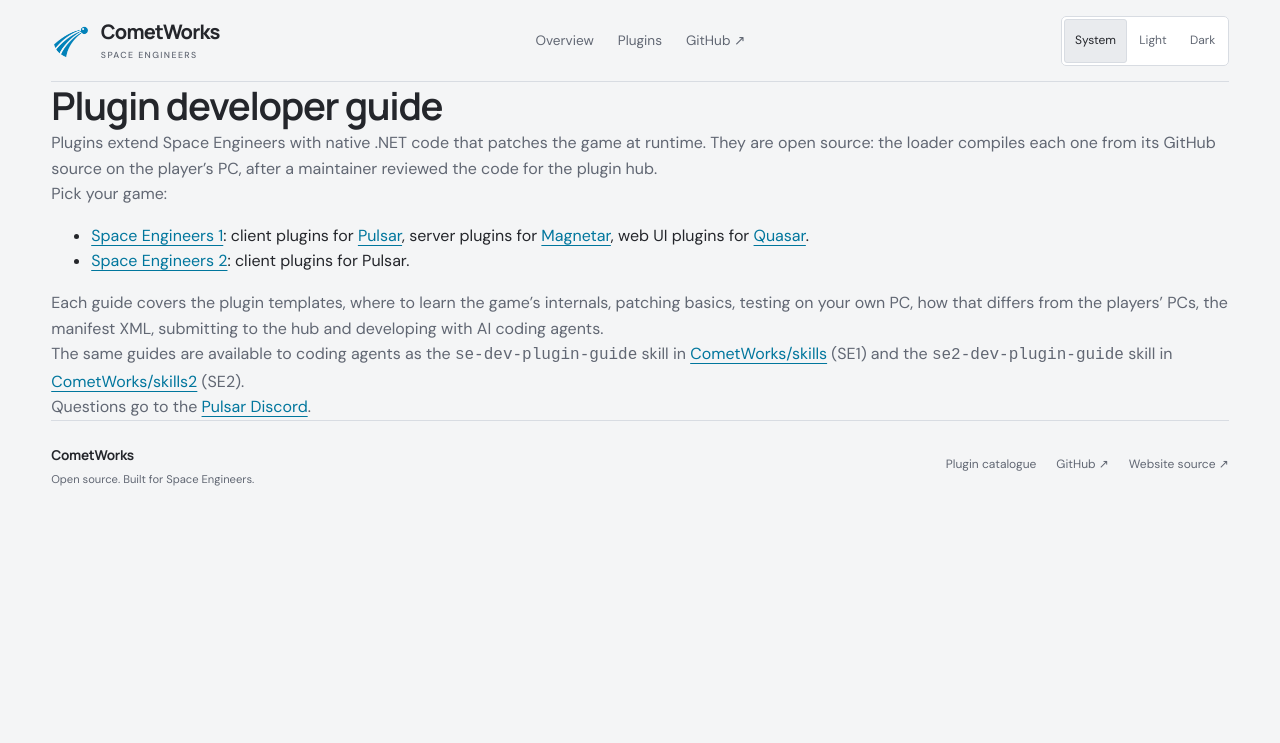
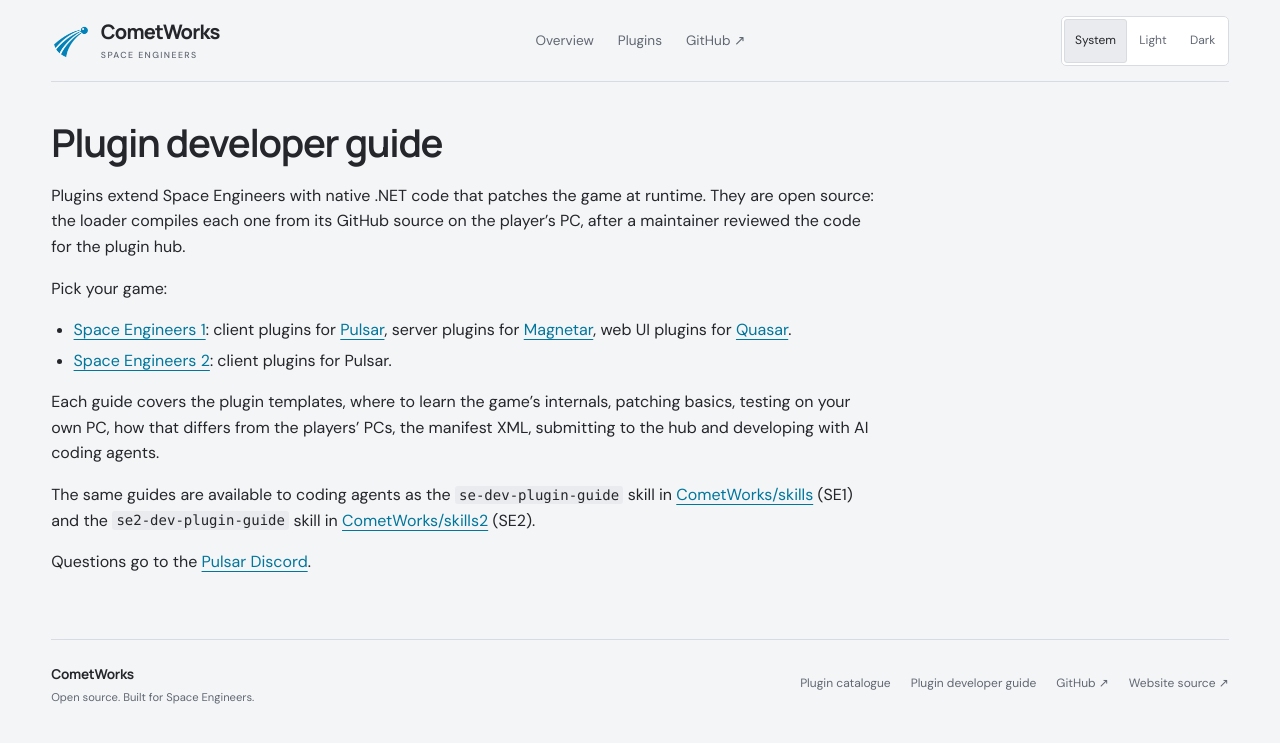
Before and after one commit to CometWorks/cometworks.github.io, a Jekyll site: the page built from plugin-dev/index.md, in a window 1280 px wide. Shown: the top 743 px of the page. Built offline with Jekyll 4.4.1, drawn with Linux system fonts in a browser that asks for light colours.

Commit message:
Plugin guide: guide layout in the redesigned site, Developers section on the home page
The guide pages use layout: guide, which wraps the default layout's content
in <article class="guide"> with prose, code block and table styles built on
the theme's colour tokens, so they follow Light/Dark/System like the rest of
the site. The home page gets a Developers section in home-resources and the
footer a guide link. check_site.cjs covers the three guide pages too.

```diff
--- a/_layouts/default.html
+++ b/_layouts/default.html
@@ -33,7 +33,7 @@
   <main id="main" class="shell" tabindex="-1">{{ content }}</main>
   <footer class="site-footer shell">
     <div><strong>CometWorks</strong><p>Open source. Built for Space Engineers.</p></div>
-    <nav aria-label="Footer navigation"><a href="{{ '/plugins/' | relative_url }}">Plugin catalogue</a><a href="https://github.com/CometWorks">GitHub <span aria-hidden="true">↗</span></a><a href="https://github.com/CometWorks/cometworks.github.io">Website source <span aria-hidden="true">↗</span></a></nav>
+    <nav aria-label="Footer navigation"><a href="{{ '/plugins/' | relative_url }}">Plugin catalogue</a><a href="{{ '/plugin-dev/' | relative_url }}">Plugin developer guide</a><a href="https://github.com/CometWorks">GitHub <span aria-hidden="true">↗</span></a><a href="https://github.com/CometWorks/cometworks.github.io">Website source <span aria-hidden="true">↗</span></a></nav>
   </footer>
 </body>
 </html>
--- /dev/null
+++ b/_layouts/guide.html
@@ -0,0 +1,4 @@
+---
+layout: default
+---
+<article class="guide">{{ content }}</article>
--- a/_tools/check_site.cjs
+++ b/_tools/check_site.cjs
@@ -50,7 +50,7 @@ const shots = process.env.SCREENSHOTS;
     assert.equal(await theme(), 'light', 'Theme radios work with the keyboard');
     const focus = await page.locator('input[value=light] + span').evaluate(el => getComputedStyle(el).outlineStyle);
     assert.equal(focus, 'solid', 'Keyboard focus is visible');
-    const paths = ['/', '/plugins/', ...data.hubs.map(h => `/plugins/${h.key}/`)];
+    const paths = ['/', '/plugins/', ...data.hubs.map(h => `/plugins/${h.key}/`), '/plugin-dev/', '/plugin-dev/se1/', '/plugin-dev/se2/'];
     const viewports = [
       [320, 568], [360, 800], [390, 844], [768, 1024], [844, 390],
       [1024, 768], [1440, 900], [1920, 1080], [2560, 1440],
@@ -191,9 +191,9 @@ const shots = process.env.SCREENSHOTS;
         await choose(mode);
         for (const [label, width, height] of [['desktop',1440,900],['mobile',390,844],['landscape',844,390],['qhd',2560,1440],['ultrawide',3440,1440],['4k',3840,2160]]) {
           await page.setViewportSize({width,height});
-          for (const [name, pathname] of [['home','/'],['catalogue','/plugins/'],['se1','/plugins/se1/']]) {
+          for (const [name, pathname] of [['home','/'],['catalogue','/plugins/'],['se1','/plugins/se1/'],['guide','/plugin-dev/se1/']]) {
             await page.goto(base+pathname);
-            await page.screenshot({path:path.join(shots,`${name}-${label}-${mode.toLowerCase()}.png`),fullPage:name!=='se1'});
+            await page.screenshot({path:path.join(shots,`${name}-${label}-${mode.toLowerCase()}.png`),fullPage:name==='home'||name==='catalogue'});
           }
         }
       }
--- a/assets/site.css
+++ b/assets/site.css
@@ -78,6 +78,25 @@ img{max-width:100%;object-fit:contain}
 .hub-meta{display:flex;justify-content:space-between;flex-wrap:wrap;gap:.65rem;color:var(--muted);font-size:.75rem;margin:0 0 .85rem}
 .hub-meta>span:first-child{color:var(--text)}
 .catalogue-stamp{margin-top:1rem}
+.guide{max-width:52rem;padding:2.3rem 0 3rem;overflow-wrap:break-word}
+.guide>h1{margin-bottom:1rem}
+.guide h2{font-size:1.5rem;margin:2.4rem 0 .8rem}
+.guide h3{font-size:1.15rem;margin:1.8rem 0 .6rem}
+.guide p,.guide li{color:var(--text)}
+.guide p,.guide ul,.guide ol,.guide pre,.guide table,.guide blockquote{margin:0 0 1rem}
+.guide ul,.guide ol{padding-left:1.4rem}
+.guide li{margin:.3rem 0}
+.guide li>p,.guide li>ul,.guide li>ol{margin:.3rem 0}
+.guide strong{font-weight:650}
+.guide code{font:.875em ui-monospace,SFMono-Regular,Menlo,Consolas,monospace;background:var(--surface-2);border-radius:3px;padding:.1em .3em}
+.guide pre{background:var(--surface);border:1px solid var(--border);border-radius:5px;padding:.9rem 1rem;overflow-x:auto;line-height:1.5}
+.guide pre code{background:none;padding:0;font-size:.85rem}
+.guide table{display:block;overflow-x:auto;border-collapse:collapse;font-size:.875rem;overflow-wrap:normal}
+.guide th,.guide td{border:1px solid var(--border);padding:.5rem .7rem;text-align:left;vertical-align:top;min-width:8rem}
+.guide th{background:var(--surface-2);font-weight:600}
+.guide td{background:var(--surface)}
+.guide blockquote{border-left:3px solid var(--accent);padding:.2rem 0 .2rem 1rem}
+.guide hr{border:0;border-top:1px solid var(--border);margin:2rem 0}
 @media(min-width:110rem){.hub-grid{grid-template-columns:repeat(4,minmax(0,1fr))}}
 @media(max-width:62.5rem){.site-header{gap:1rem;padding:.8rem 0}.site-header nav{gap:1.2rem}.home-resources{gap:1.5rem;grid-template-columns:minmax(0,1.5fr) minmax(0,1fr)}}
 @media(max-width:47.5rem){.site-header{column-gap:.6rem;row-gap:.65rem}.site-header nav{order:3;width:100%;border-top:1px solid var(--border);padding-top:.4rem;gap:1.5rem}.theme-switch{margin-left:auto}.brand{font-size:1.15rem;gap:.4rem}.brand small{font-size:.5rem}.brand-mark,.brand-mark img{width:2.125rem;height:2.125rem}.page-heading{padding:1.75rem 0 1.2rem}.product-grid{grid-template-columns:1fr}.product-card,.hub-card{padding:1.1rem}.product-card h3{font-size:1.3rem}.product-card>p{margin-bottom:.8rem}.home-resources{grid-template-columns:1fr;gap:0}.hub-grid{grid-template-columns:1fr}.runtime-section{padding-top:0}.card-link,.site-footer a{min-height:2.75rem}.site-footer a{display:inline-flex;align-items:center}.site-footer{align-items:flex-start;flex-direction:column;gap:1rem}}
--- a/plugin-dev/index.md
+++ b/plugin-dev/index.md
@@ -1,5 +1,5 @@
 ---
-layout: default
+layout: guide
 title: Plugin developer guide
 permalink: /plugin-dev/
 ---
```
Also changed, not shown: plugin-dev/se1.md (+1 -1 lines), plugin-dev/se2.md (+1 -1 lines), README.md.
